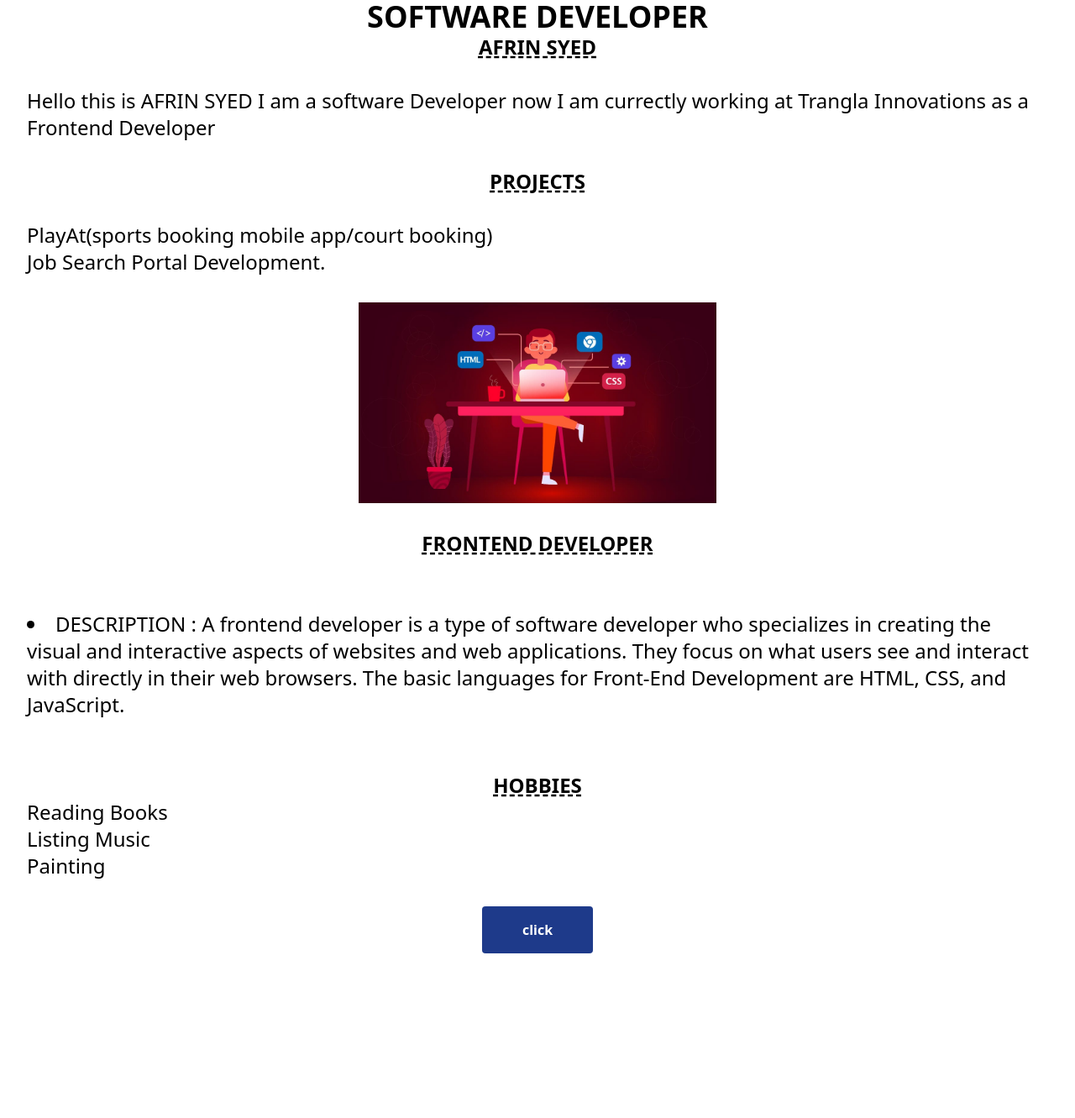
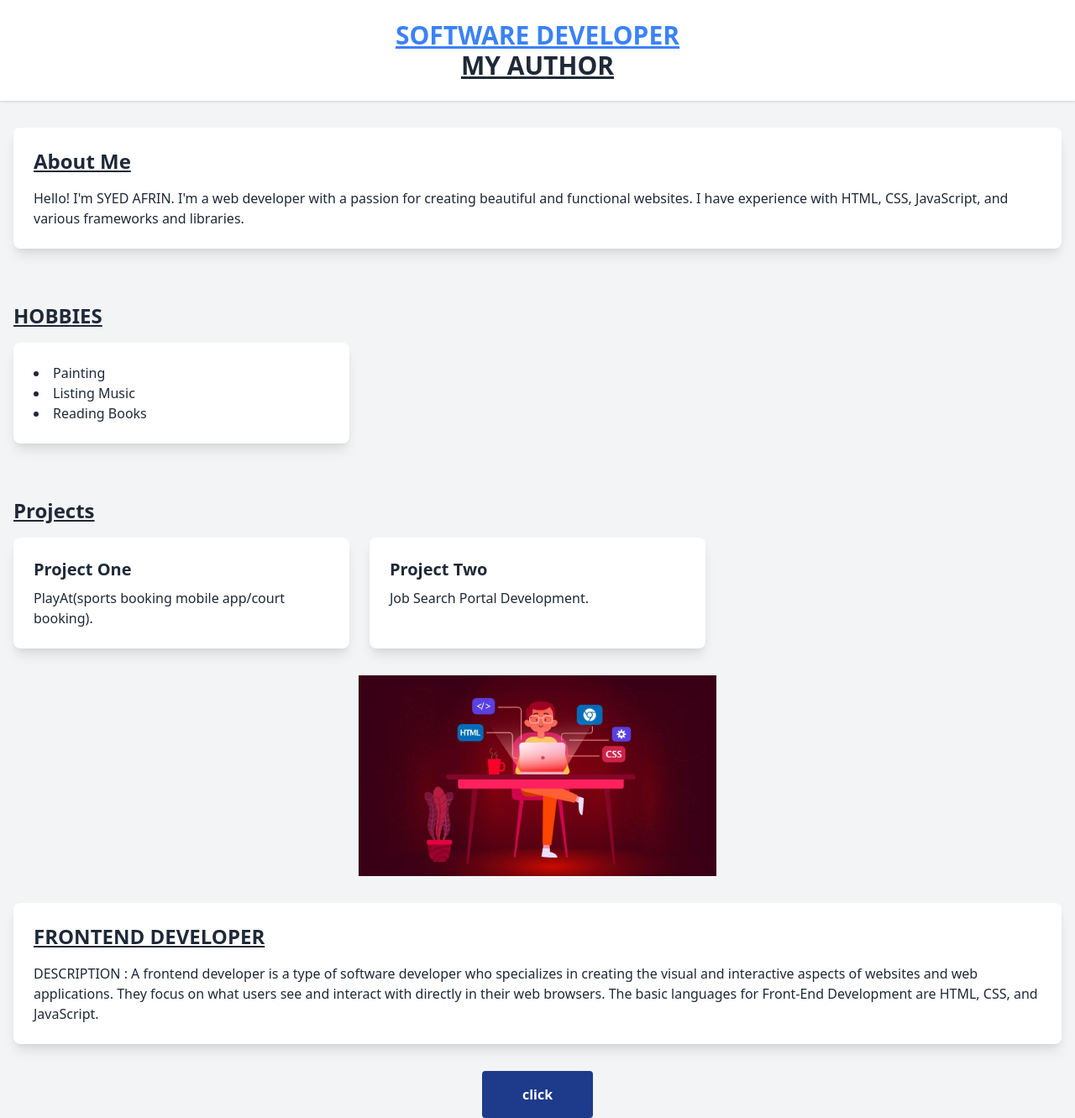
Before and after one commit to zakeer/simple-web-assessment, a plain HTML site: page index.html in a window 1280 px wide. Shown: the whole page at 84% size. Before the commit the page ends 1135 px from the top, so only its background shows below. Drawn offline with nearby package versions, Linux system fonts and the light colour scheme.

Commit message:
file sumbit

```diff
--- a/index.html
+++ b/index.html
@@ -1,55 +1,80 @@
+
 <!DOCTYPE html>
 <html lang="en">
 <head>
     <meta charset="UTF-8">
     <meta name="viewport" content="width=device-width, initial-scale=1.0">
-    <script src="https://cdn.tailwindcss.com"></script>
+    <link href="https://cdn.jsdelivr.net/npm/tailwindcss@2.2.19/dist/tailwind.min.css" rel="stylesheet">
 </head>
-<body>
-    <header>
-        <h1 class="text-4xl text-center  font-bold "> SOFTWARE DEVELOPER</h1>
-        <h2 class=" text-2xl text-center  font-bold underline decoration-dashed ">AFRIN SYED</h2>
-        <p class=" text-2xl p-8 pd-8">
-         Hello this is AFRIN SYED I am a software Developer
-         now I am currectly working at Trangla Innovations as a Frontend Developer</p>
+<body class="bg-gray-100 text-gray-800">
 
-        <h1 class="text-2xl  text-center font-bold underline decoration-dashed ">PROJECTS</h1>
+    <header class="bg-white shadow">
+        <div class="container mx-auto px-4 py-6">
+            <h1 class="text-3xl text-blue-500 underline decoration-dashed font-bold text-center">SOFTWARE DEVELOPER</h1>
+            <h1 class="text-3xl underline decoration-dashed font-bold text-center">MY AUTHOR</h1>
+        </div>
+    </header>
 
-        <ul class="p-8 text-2xl">
-           <li>PlayAt(sports booking mobile app/court booking)</li>
-           <li>Job Search Portal Development.</li>
-        </ul>
 
-       <main class="flex justify-center">
-        <img class="flex-4 h-auto w-1/3" src= "./frontend developers.jpg" alt=" " />
-      </main>
+    <section class="container mx-auto px-4 py-8">
+        <div class="bg-white p-6 rounded-lg shadow-lg">
+            <h2 class="text-2xl underline decoration-dashed font-semibold mb-4">About Me</h2>
+            <p>Hello! I'm SYED AFRIN. I'm a web developer with a passion for creating beautiful and functional websites. I have experience with HTML, CSS, JavaScript, and various frameworks and libraries.</p>
+        </div>
+    </section>
 
-     </header>
+    <section class="container mx-auto px-4 py-8">
+        <h2 class="text-2xl underline decoration-dashed font-semibold mb-4">HOBBIES</h2>
+        <div class="grid grid-cols-1 md:grid-cols-2 lg:grid-cols-3 gap-6">
 
-             <h1 class="text-2xl p-8 text-center font-bold underline decoration-dashed "> FRONTEND DEVELOPER</h1>
-             <div class="p-8">
-        <li class="text-2xl">
-             DESCRIPTION : A frontend developer is a type of software developer who specializes in creating
-                           the visual and interactive aspects of websites and web applications.
-                          They focus on what users see and interact with directly in their web browsers.
-                          The basic languages for Front-End Development are HTML, CSS, and JavaScript.
-               </li>
+            <div class="bg-white p-6 rounded-lg shadow-lg">
+                <li>Painting </li>
+                <li>Listing Music </li>
+                <li> Reading Books</li>
+            </div>
+    </section>
+
+
+    <section class="container mx-auto px-4 py-8">
+        <h2 class="text-2xl underline decoration-dashed font-semibold mb-4">Projects</h2>
+        <div class="grid grid-cols-1 md:grid-cols-2 lg:grid-cols-3 gap-6">
+
+            <div class="bg-white p-6 rounded-lg shadow-lg">
+                <h3 class="text-xl font-semibold mb-2">Project One</h3>
+                <p> PlayAt(sports booking mobile app/court booking).</p>
             </div>
 
-        <div class="p-8">
-          <h1 class="text-2xl text-center font-bold underline decoration-dashed ">HOBBIES</h1>
-               <ul class="text-2xl">
-                   <li>Reading Books</li>
-                   <li>Listing Music</li>
-                   <li>Painting</li>
-               </ul>
-         </div>
-    <footer class="flex justify-center">
-        <button class= "bg-blue-900  hover:bg-blue-900 text-white font-bold py-4 px-12 rounded  "> click</button>
-    </footer>
-          <script>
+            <div class="bg-white p-6 rounded-lg shadow-lg">
+                <h3 class="text-xl font-semibold mb-2">Project Two</h3>
+                <p>Job Search Portal Development.</p>
+            </div>
+
+        </div>
+    </section>
+
+    <main class="flex justify-center">
+        <img class="flex-4 h-auto w-1/3" src= "./frontend developers.jpg" alt=" " />
+    </main>
+
+    <section class="container mx-auto px-4 py-8">
+        <div class="bg-white p-6 rounded-lg shadow-lg">
+            <h2 class="text-2xl underline decoration-dashed font-semibold mb-4">FRONTEND DEVELOPER</h2>
+            <p id="frontend-description">
+                DESCRIPTION : A frontend developer is a type of software developer who specializes in creating
+            the visual and interactive aspects of websites and web applications.
+           They focus on what users see and interact with directly in their web browsers.
+           The basic languages for Front-End Development are HTML, CSS, and JavaScript.</p>
+
+        </div>
+    </section>
 
 
+    <footer class="flex justify-center">
+        <button class= "bg-blue-900 hover:bg-blue-900 text-white font-bold py-4 px-12 rounded" > click</button>
+
+    </footer>
+
+    <script>
         let User = document.querySelector("button");
         console.log(User);
         console.log(User.innerHTML);
```
